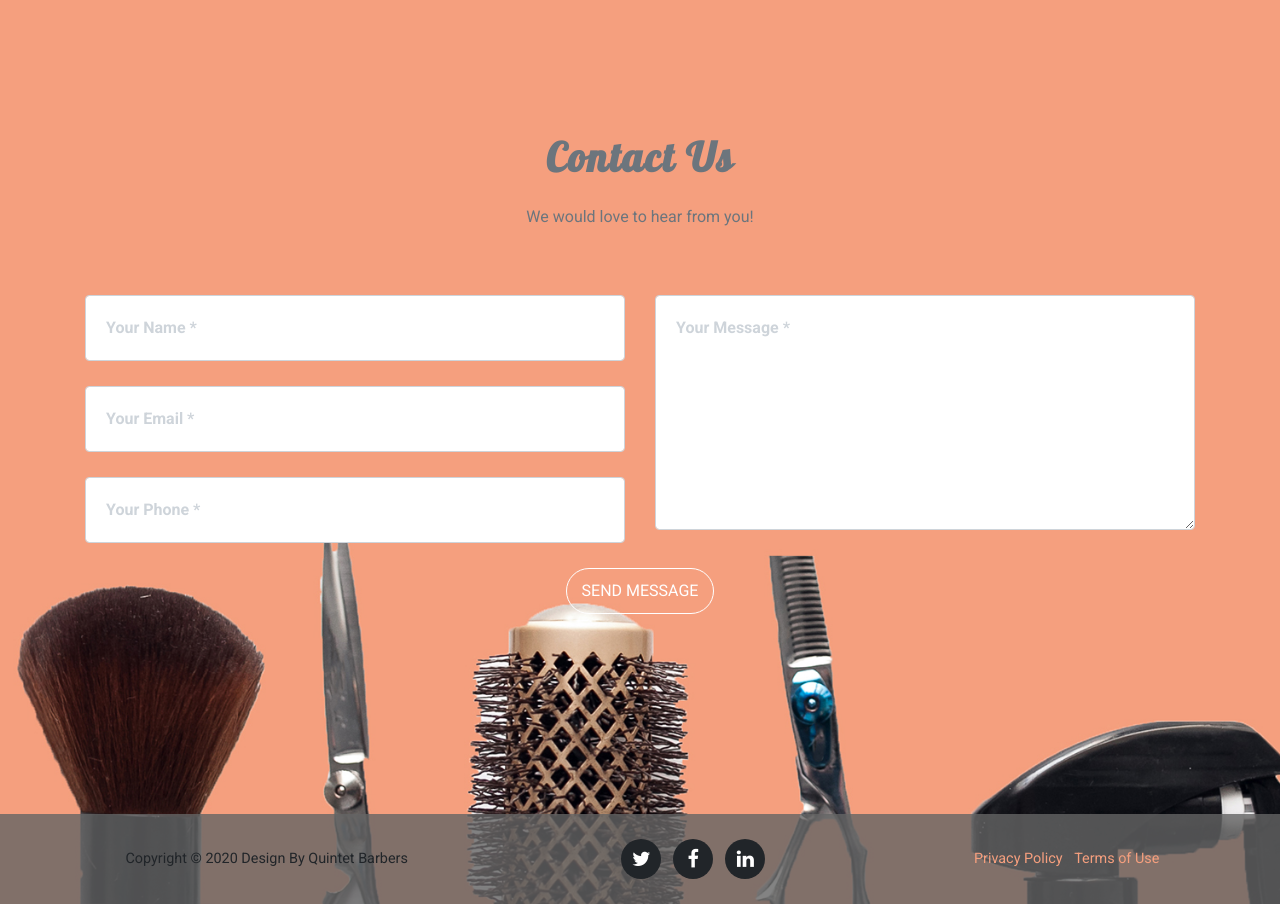
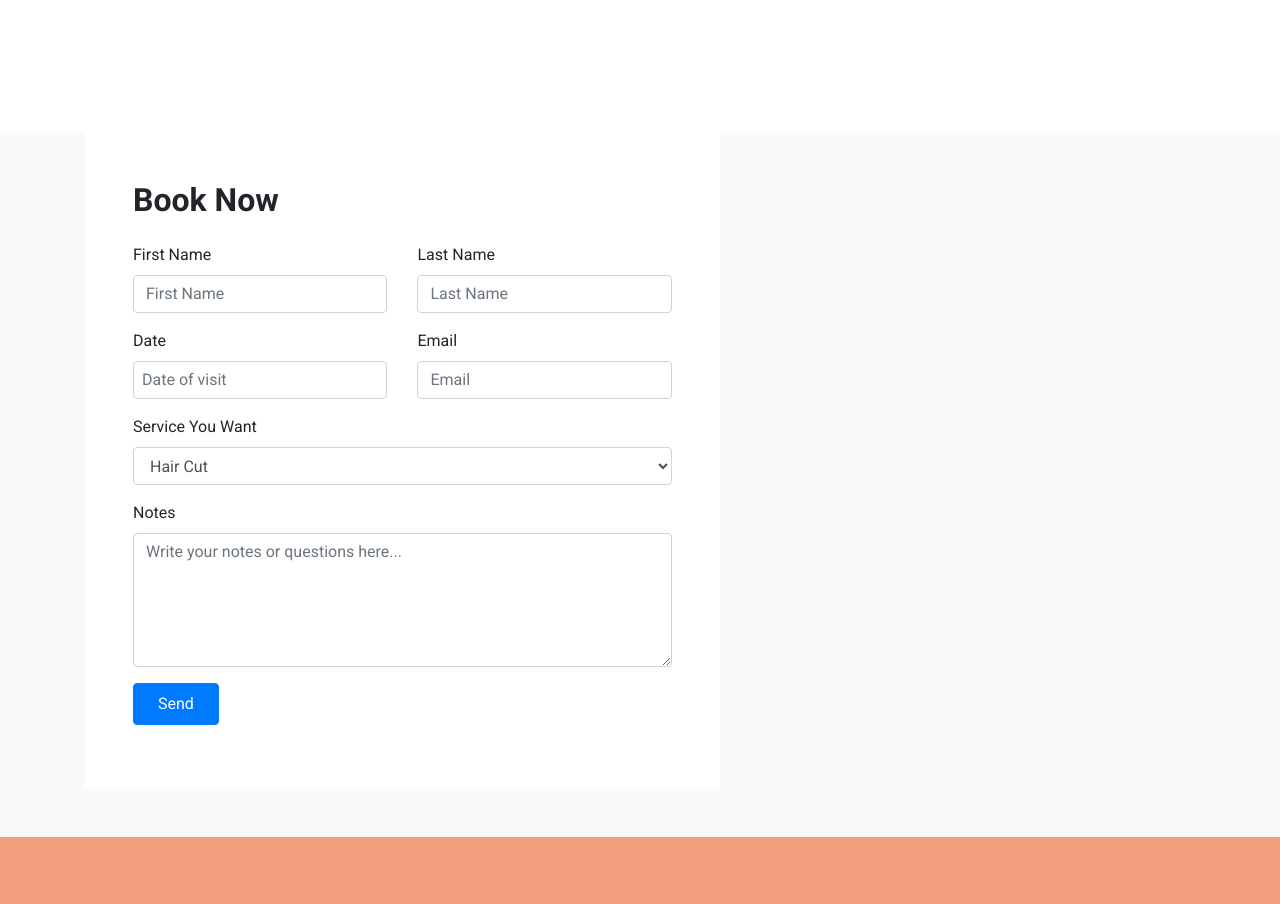
Before and after one commit to JORIM1981/Hair-Salon, a plain HTML site: page index.html in a window 1280 px wide. Shown: the part 5160-6064 px from the top of the page. Drawn offline with Linux system fonts and the light colour scheme.

Commit message:
add changes to link for online booking

```diff
--- a/index.html
+++ b/index.html
@@ -141,7 +141,7 @@
                 <div class="home-btn wow fadeInUp" data-wow-delay="0.3s">
                   <a
                     class="js-scroll-trigger"
-                    href="#booking.html"
+                    href="#contact"
                     role="button"
                     title="View Our Work"
                     ><button class="btn btn-lg btn-general btn-greenish">
@@ -164,7 +164,7 @@
                 <div class="home-btn fadeInDown">
                   <a
                     class="js-scroll-trigger"
-                    href="#contact"
+                    href="#book"
                     role="button"
                     title="View Our Work"
                     ><button class="btn btn-lg btn-general btn-greenish">
@@ -550,6 +550,106 @@
       </div>
     </section>
 
+    <!-- BOOKING FORM
+            =================-->
+    <section id="book" class="booking pb-0">
+      <div class="site-section bg-light">
+        <div class="container">
+          <div class="row">
+            <div class="col-md-7 mb-5">
+              <form action="#" class="p-5 bg-white">
+                <h2 class="mb-4 site-section-heading">Book Now</h2>
+
+                <div class="row form-group">
+                  <div class="col-md-6 mb-3 mb-md-0">
+                    <label class="text-black" for="fname">First Name</label>
+                    <input
+                      type="text"
+                      id="fname"
+                      class="form-control"
+                      placeholder="First Name"
+                    />
+                  </div>
+                  <div class="col-md-6">
+                    <label class="text-black" for="lname">Last Name</label>
+                    <input
+                      type="text"
+                      id="lname"
+                      class="form-control"
+                      placeholder="Last Name"
+                    />
+                  </div>
+                </div>
+
+                <div class="row form-group">
+                  <div class="col-md-6 mb-3 mb-md-0">
+                    <label class="text-black" for="date">Date</label>
+                    <input
+                      type="text"
+                      id="date"
+                      class="form-control datepicker px-2"
+                      placeholder="Date of visit"
+                    />
+                  </div>
+                  <div class="col-md-6">
+                    <label class="text-black" for="email">Email</label>
+                    <input
+                      type="email"
+                      id="email"
+                      class="form-control"
+                      placeholder="Email"
+                    />
+                  </div>
+                </div>
+
+                <div class="row form-group">
+                  <div class="col-md-12">
+                    <label class="text-black" for="treatment"
+                      >Service You Want</label
+                    >
+                    <select
+                      name="treatment"
+                      id="treatment"
+                      class="form-control"
+                    >
+                      <option value="">Hair Cut</option>
+                      <option value="">Hair Coloring</option>
+                      <option value="">Shave</option>
+                      <option value="">Hair Conditioning</option>
+                    </select>
+                  </div>
+                </div>
+
+                <div class="row form-group">
+                  <div class="col-md-12">
+                    <label class="text-black" for="note">Notes</label>
+                    <textarea
+                      name="note"
+                      id="note"
+                      cols="30"
+                      rows="5"
+                      class="form-control"
+                      placeholder="Write your notes or questions here..."
+                    ></textarea>
+                  </div>
+                </div>
+
+                <div class="row form-group">
+                  <div class="col-md-12">
+                    <input
+                      type="submit"
+                      value="Send"
+                      class="btn btn-primary py-2 px-4 text-white"
+                    />
+                  </div>
+                </div>
+              </form>
+            </div>
+          </div>
+        </div>
+      </div>
+    </section>
+
     <!-- CONTACT FORM
             =================-->
     <section id="contact" class="contact pb-0">
```
